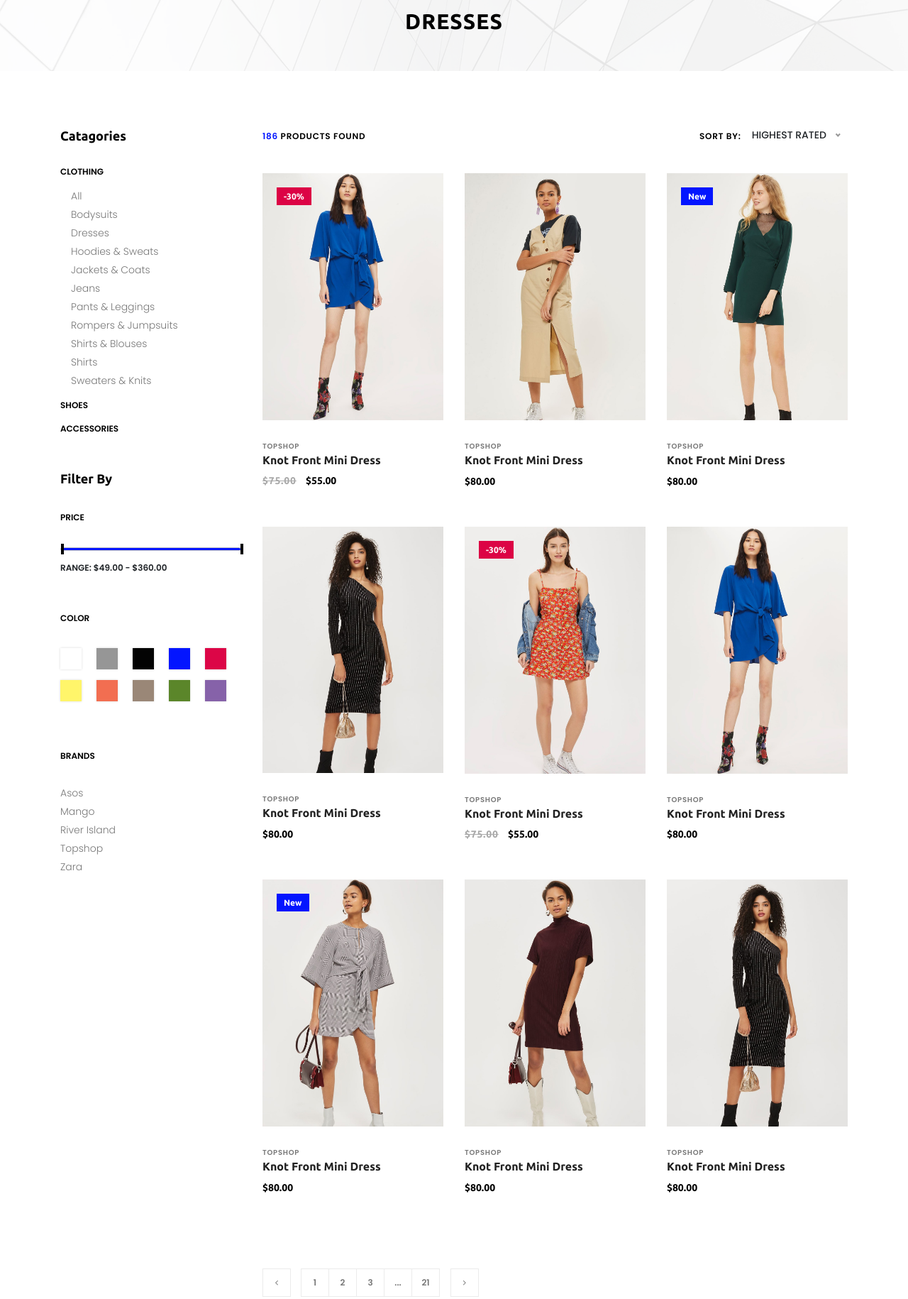
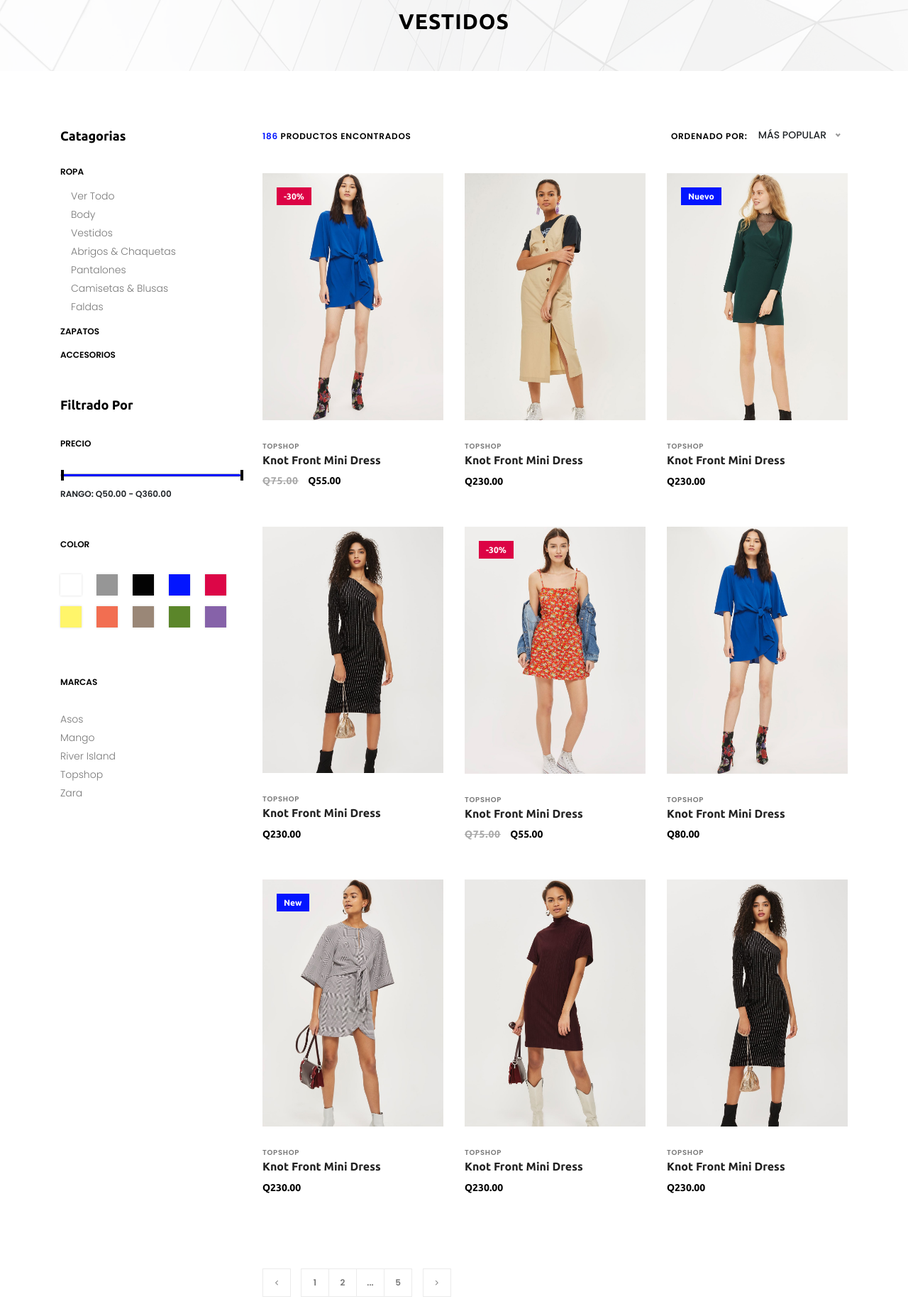
Before and after one commit to GabyYoc/Tienda, a plain HTML site: page essence/shop.html in a window 1280 px wide. Shown: the part 125-1955 px from the top of the page at 71% size. Drawn offline with Linux system fonts and the light colour scheme; files whose address does not match are found by name.

Commit message:
Pagina shop
Modificada en español

```diff
--- a/essence/shop.html
+++ b/essence/shop.html
@@ -150,10 +150,10 @@
 
                 <h2>Summary</h2>
                 <ul class="summary-table">
-                    <li><span>subtotal:</span> <span>$274.00</span></li>
-                    <li><span>delivery:</span> <span>Free</span></li>
-                    <li><span>discount:</span> <span>-15%</span></li>
-                    <li><span>total:</span> <span>$232.00</span></li>
+                    <li><span>subtotal:</span> <span>Q274.00</span></li>
+                    <li><span>sosto de envío:</span> <span>Gratis</span></li>
+                    <li><span>descuento:</span> <span>-15%</span></li>
+                    <li><span>total:</span> <span>Q232.00</span></li>
                 </ul>
                 <div class="checkout-btn mt-100">
                     <a href="checkout.html" class="btn essence-btn">check out</a>
@@ -169,7 +169,7 @@
             <div class="row h-100 align-items-center">
                 <div class="col-12">
                     <div class="page-title text-center">
-                        <h2>dresses</h2>
+                        <h2>Vestidos</h2>
                     </div>
                 </div>
             </div>
@@ -187,60 +187,48 @@
                         <!-- ##### Single Widget ##### -->
                         <div class="widget catagory mb-50">
                             <!-- Widget Title -->
-                            <h6 class="widget-title mb-30">Catagories</h6>
+                            <h6 class="widget-title mb-30">Catagorias</h6>
 
                             <!--  Catagories  -->
                             <div class="catagories-menu">
                                 <ul id="menu-content2" class="menu-content collapse show">
                                     <!-- Single Item -->
                                     <li data-toggle="collapse" data-target="#clothing">
-                                        <a href="#">clothing</a>
+                                        <a href="#">Ropa</a>
                                         <ul class="sub-menu collapse show" id="clothing">
-                                            <li><a href="#">All</a></li>
-                                            <li><a href="#">Bodysuits</a></li>
-                                            <li><a href="#">Dresses</a></li>
-                                            <li><a href="#">Hoodies &amp; Sweats</a></li>
-                                            <li><a href="#">Jackets &amp; Coats</a></li>
-                                            <li><a href="#">Jeans</a></li>
-                                            <li><a href="#">Pants &amp; Leggings</a></li>
-                                            <li><a href="#">Rompers &amp; Jumpsuits</a></li>
-                                            <li><a href="#">Shirts &amp; Blouses</a></li>
-                                            <li><a href="#">Shirts</a></li>
-                                            <li><a href="#">Sweaters &amp; Knits</a></li>
+                                            <li><a href="#">Ver todo</a></li>
+                                            <li><a href="#">Body</a></li>
+                                            <li><a href="#">Vestidos</a></li>
+                                            <li><a href="#">Abrigos &amp; Chaquetas</a></li>
+                                            <li><a href="#">Pantalones</a></li>
+                                            <li><a href="#">Camisetas &amp; Blusas</a></li>
+                                            <li><a href="#">Faldas</a></li>
                                         </ul>
                                     </li>
                                     <!-- Single Item -->
                                     <li data-toggle="collapse" data-target="#shoes" class="collapsed">
-                                        <a href="#">shoes</a>
+                                        <a href="#">zapatos</a>
                                         <ul class="sub-menu collapse" id="shoes">
-                                            <li><a href="#">All</a></li>
-                                            <li><a href="#">Bodysuits</a></li>
-                                            <li><a href="#">Dresses</a></li>
-                                            <li><a href="#">Hoodies &amp; Sweats</a></li>
-                                            <li><a href="#">Jackets &amp; Coats</a></li>
-                                            <li><a href="#">Jeans</a></li>
-                                            <li><a href="#">Pants &amp; Leggings</a></li>
-                                            <li><a href="#">Rompers &amp; Jumpsuits</a></li>
-                                            <li><a href="#">Shirts &amp; Blouses</a></li>
-                                            <li><a href="#">Shirts</a></li>
-                                            <li><a href="#">Sweaters &amp; Knits</a></li>
+                                            <li><a href="#">Ver todo</a></li>
+                                            <li><a href="#">Body</a></li>
+                                            <li><a href="#">Vestidos</a></li>
+                                            <li><a href="#">Abrigos &amp; Chaquetas</a></li>
+                                            <li><a href="#">Pantalones</a></li>
+                                            <li><a href="#">Camisetas &amp; Blusas</a></li>
+                                            <li><a href="#">Faldas</a></li>
                                         </ul>
                                     </li>
                                     <!-- Single Item -->
                                     <li data-toggle="collapse" data-target="#accessories" class="collapsed">
-                                        <a href="#">accessories</a>
+                                        <a href="#">accesorios</a>
                                         <ul class="sub-menu collapse" id="accessories">
-                                            <li><a href="#">All</a></li>
-                                            <li><a href="#">Bodysuits</a></li>
-                                            <li><a href="#">Dresses</a></li>
-                                            <li><a href="#">Hoodies &amp; Sweats</a></li>
-                                            <li><a href="#">Jackets &amp; Coats</a></li>
-                                            <li><a href="#">Jeans</a></li>
-                                            <li><a href="#">Pants &amp; Leggings</a></li>
-                                            <li><a href="#">Rompers &amp; Jumpsuits</a></li>
-                                            <li><a href="#">Shirts &amp; Blouses</a></li>
-                                            <li><a href="#">Shirts</a></li>
-                                            <li><a href="#">Sweaters &amp; Knits</a></li>
+                                            <li><a href="#">Ver todo</a></li>
+                                            <li><a href="#">Body</a></li>
+                                            <li><a href="#">Vestidos</a></li>
+                                            <li><a href="#">Abrigos &amp; Chaquetas</a></li>
+                                            <li><a href="#">Pantalones</a></li>
+                                            <li><a href="#">Camisetas &amp; Blusas</a></li>
+                                            <li><a href="#">Faldas</a></li>
                                         </ul>
                                     </li>
                                 </ul>
@@ -250,9 +238,9 @@
                         <!-- ##### Single Widget ##### -->
                         <div class="widget price mb-50">
                             <!-- Widget Title -->
-                            <h6 class="widget-title mb-30">Filter by</h6>
+                            <h6 class="widget-title mb-30">Filtrado por</h6>
                             <!-- Widget Title 2 -->
-                            <p class="widget-title2 mb-30">Price</p>
+                            <p class="widget-title2 mb-30">Precio</p>
 
                             <div class="widget-desc">
                                 <div class="slider-range">
@@ -261,7 +249,7 @@
                                         <span class="ui-slider-handle ui-state-default ui-corner-all" tabindex="0"></span>
                                         <span class="ui-slider-handle ui-state-default ui-corner-all" tabindex="0"></span>
                                     </div>
-                                    <div class="range-price">Range: $49.00 - $360.00</div>
+                                    <div class="range-price">Rango: Q50.00 - Q360.00</div>
                                 </div>
                             </div>
                         </div>
@@ -289,7 +277,7 @@
                         <!-- ##### Single Widget ##### -->
                         <div class="widget brands mb-50">
                             <!-- Widget Title 2 -->
-                            <p class="widget-title2 mb-30">Brands</p>
+                            <p class="widget-title2 mb-30">Marcas</p>
                             <div class="widget-desc">
                                 <ul>
                                     <li><a href="#">Asos</a></li>
@@ -310,17 +298,17 @@
                                 <div class="product-topbar d-flex align-items-center justify-content-between">
                                     <!-- Total Products -->
                                     <div class="total-products">
-                                        <p><span>186</span> products found</p>
+                                        <p><span>186</span> productos encontrados</p>
                                     </div>
                                     <!-- Sorting -->
                                     <div class="product-sorting d-flex">
-                                        <p>Sort by:</p>
+                                        <p>Ordenado por:</p>
                                         <form action="#" method="get">
                                             <select name="select" id="sortByselect">
-                                                <option value="value">Highest Rated</option>
-                                                <option value="value">Newest</option>
-                                                <option value="value">Price: $$ - $</option>
-                                                <option value="value">Price: $ - $$</option>
+                                                <option value="value">Más popular</option>
+                                                <option value="value">Nuevo</option>
+                                                <option value="value">Precio: Q - Q</option>
+                                                <option value="value">Precio: Q - Q</option>
                                             </select>
                                             <input type="submit" class="d-none" value="">
                                         </form>
@@ -356,13 +344,13 @@
                                         <a href="single-product-details.html">
                                             <h6>Knot Front Mini Dress</h6>
                                         </a>
-                                        <p class="product-price"><span class="old-price">$75.00</span> $55.00</p>
+                                        <p class="product-price"><span class="old-price">Q75.00</span> Q55.00</p>
 
                                         <!-- Hover Content -->
                                         <div class="hover-content">
                                             <!-- Add to Cart -->
                                             <div class="add-to-cart-btn">
-                                                <a href="#" class="btn essence-btn">Add to Cart</a>
+                                                <a href="#" class="btn essence-btn">Añadir al carrito</a>
                                             </div>
                                         </div>
                                     </div>
@@ -390,13 +378,13 @@
                                         <a href="single-product-details.html">
                                             <h6>Knot Front Mini Dress</h6>
                                         </a>
-                                        <p class="product-price">$80.00</p>
+                                        <p class="product-price">Q230.00</p>
 
                                         <!-- Hover Content -->
                                         <div class="hover-content">
                                             <!-- Add to Cart -->
                                             <div class="add-to-cart-btn">
-                                                <a href="#" class="btn essence-btn">Add to Cart</a>
+                                                <a href="#" class="btn essence-btn">Añadir al carrito</a>
                                             </div>
                                         </div>
                                     </div>
@@ -414,7 +402,7 @@
 
                                         <!-- Product Badge -->
                                         <div class="product-badge new-badge">
-                                            <span>New</span>
+                                            <span>Nuevo</span>
                                         </div>
 
                                         <!-- Favourite -->
@@ -429,13 +417,13 @@
                                         <a href="single-product-details.html">
                                             <h6>Knot Front Mini Dress</h6>
                                         </a>
-                                        <p class="product-price">$80.00</p>
+                                        <p class="product-price">Q230.00</p>
 
                                         <!-- Hover Content -->
                                         <div class="hover-content">
                                             <!-- Add to Cart -->
                                             <div class="add-to-cart-btn">
-                                                <a href="#" class="btn essence-btn">Add to Cart</a>
+                                                <a href="#" class="btn essence-btn">Añadir al carrito</a>
                                             </div>
                                         </div>
                                     </div>
@@ -463,13 +451,13 @@
                                         <a href="single-product-details.html">
                                             <h6>Knot Front Mini Dress</h6>
                                         </a>
-                                        <p class="product-price">$80.00</p>
+                                        <p class="product-price">Q230.00</p>
 
                                         <!-- Hover Content -->
                                         <div class="hover-content">
                                             <!-- Add to Cart -->
                                             <div class="add-to-cart-btn">
-                                                <a href="#" class="btn essence-btn">Add to Cart</a>
+                                                <a href="#" class="btn essence-btn">Añadir al carrito</a>
                                             </div>
                                         </div>
                                     </div>
@@ -502,13 +490,13 @@
                                         <a href="single-product-details.html">
                                             <h6>Knot Front Mini Dress</h6>
                                         </a>
-                                        <p class="product-price"><span class="old-price">$75.00</span> $55.00</p>
+                                        <p class="product-price"><span class="old-price">Q75.00</span> Q55.00</p>
 
                                         <!-- Hover Content -->
                                         <div class="hover-content">
                                             <!-- Add to Cart -->
                                             <div class="add-to-cart-btn">
-                                                <a href="#" class="btn essence-btn">Add to Cart</a>
+                                                <a href="#" class="btn essence-btn">Añadir al carrito</a>
                                             </div>
                                         </div>
                                     </div>
@@ -536,13 +524,13 @@
                                         <a href="single-product-details.html">
                                             <h6>Knot Front Mini Dress</h6>
                                         </a>
-                                        <p class="product-price">$80.00</p>
+                                        <p class="product-price">Q80.00</p>
 
                                         <!-- Hover Content -->
                                         <div class="hover-content">
                                             <!-- Add to Cart -->
                                             <div class="add-to-cart-btn">
-                                                <a href="#" class="btn essence-btn">Add to Cart</a>
+                                                <a href="#" class="btn essence-btn">Añadir al carrito</a>
                                             </div>
                                         </div>
                                     </div>
@@ -575,13 +563,13 @@
                                         <a href="single-product-details.html">
                                             <h6>Knot Front Mini Dress</h6>
                                         </a>
-                                        <p class="product-price">$80.00</p>
+                                        <p class="product-price">Q230.00</p>
 
                                         <!-- Hover Content -->
                                         <div class="hover-content">
                                             <!-- Add to Cart -->
                                             <div class="add-to-cart-btn">
-                                                <a href="#" class="btn essence-btn">Add to Cart</a>
+                                                <a href="#" class="btn essence-btn">Añadir al carrito</a>
                                             </div>
                                         </div>
                                     </div>
@@ -609,13 +597,13 @@
                                         <a href="single-product-details.html">
                                             <h6>Knot Front Mini Dress</h6>
                                         </a>
-                                        <p class="product-price">$80.00</p>
+                                        <p class="product-price">Q230.00</p>
 
                                         <!-- Hover Content -->
                                         <div class="hover-content">
                                             <!-- Add to Cart -->
                                             <div class="add-to-cart-btn">
-                                                <a href="#" class="btn essence-btn">Add to Cart</a>
+                                                <a href="#" class="btn essence-btn">Añadir al carrito</a>
                                             </div>
                                         </div>
                                     </div>
@@ -643,13 +631,13 @@
                                         <a href="single-product-details.html">
                                             <h6>Knot Front Mini Dress</h6>
                                         </a>
-                                        <p class="product-price">$80.00</p>
+                                        <p class="product-price">Q230.00</p>
 
                                         <!-- Hover Content -->
                                         <div class="hover-content">
                                             <!-- Add to Cart -->
                                             <div class="add-to-cart-btn">
-                                                <a href="#" class="btn essence-btn">Add to Cart</a>
+                                                <a href="#" class="btn essence-btn">Añadir al carrito</a>
                                             </div>
                                         </div>
                                     </div>
@@ -664,9 +652,8 @@
                             <li class="page-item"><a class="page-link" href="#"><i class="fa fa-angle-left"></i></a></li>
                             <li class="page-item"><a class="page-link" href="#">1</a></li>
                             <li class="page-item"><a class="page-link" href="#">2</a></li>
-                            <li class="page-item"><a class="page-link" href="#">3</a></li>
                             <li class="page-item"><a class="page-link" href="#">...</a></li>
-                            <li class="page-item"><a class="page-link" href="#">21</a></li>
+                            <li class="page-item"><a class="page-link" href="#">5</a></li>
                             <li class="page-item"><a class="page-link" href="#"><i class="fa fa-angle-right"></i></a></li>
                         </ul>
                     </nav>
```
